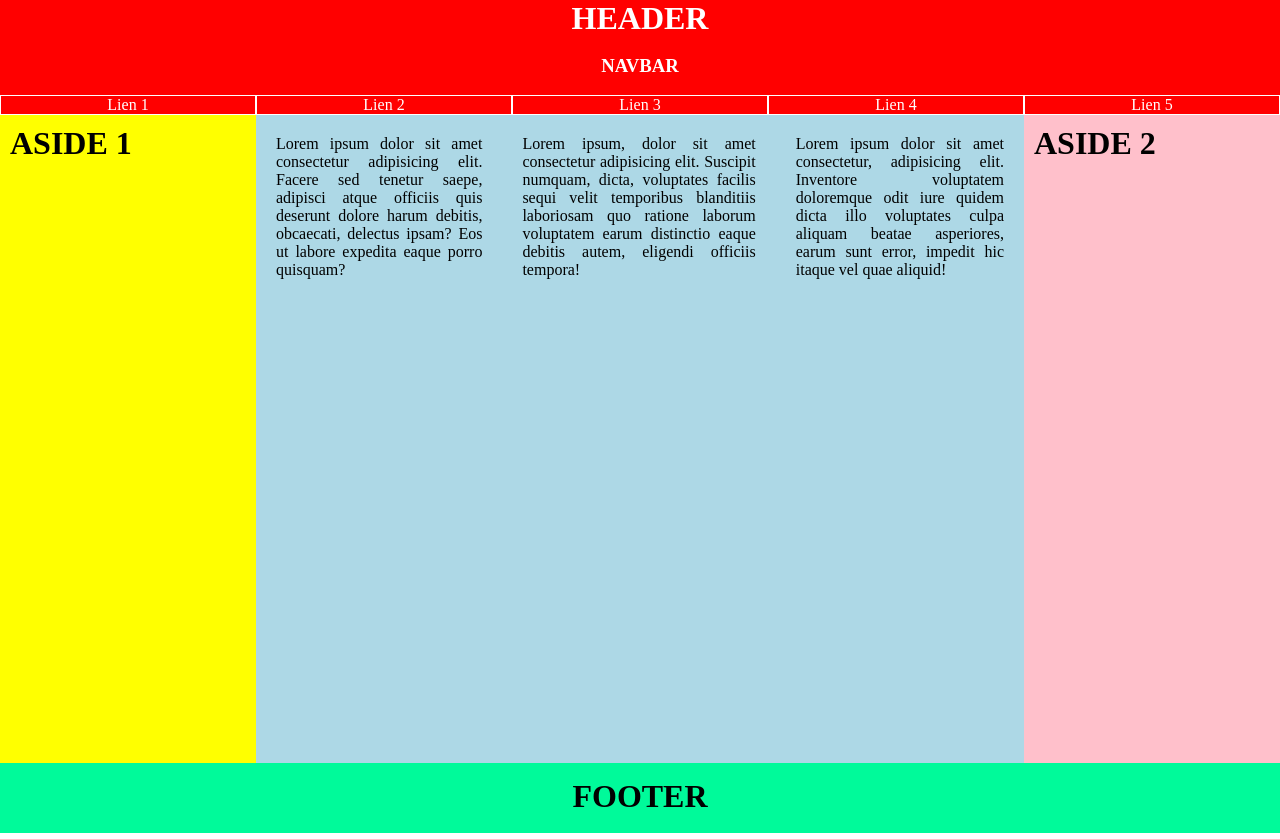
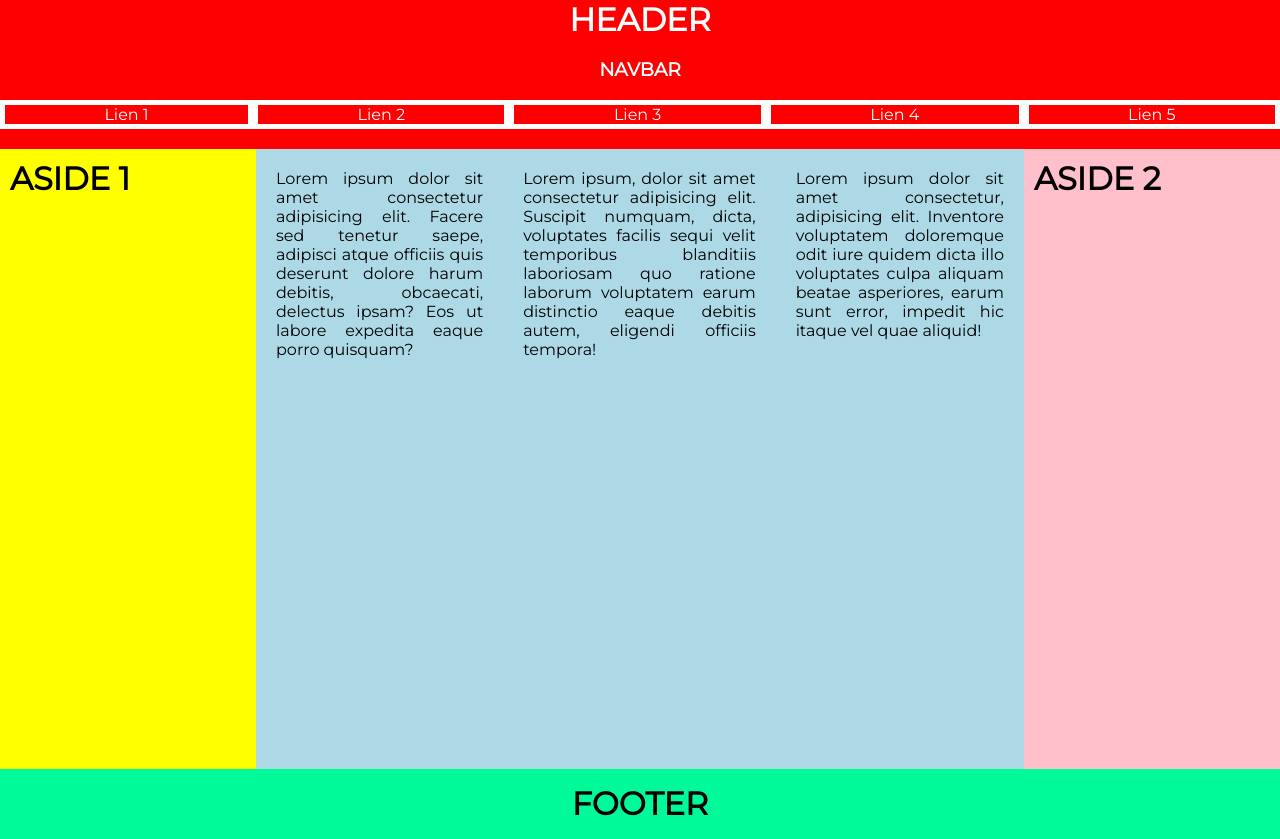
Before and after one commit to Kdasdan/Exercice-Flex, a plain HTML site: page index.html in a window 1280 px wide. Drawn offline with Linux system fonts and the light colour scheme.

Commit message:
Exercice done bis

```diff
--- a/css/style.css
+++ b/css/style.css
@@ -3,6 +3,7 @@
   box-sizing: border-box;
   margin: 0;
   padding: 0;
+  font-family: 'Montserrat', sans-serif;
 }
 
 body {
@@ -21,6 +22,7 @@ header {
   background-color: red;
   color: white;
   text-align: center;
+  padding-bottom: 20px;
 }
 
 ul {
@@ -29,7 +31,7 @@ ul {
 
 li {
   list-style: none;
-  border: solid 1px white;
+  border: solid 5px white;
   display: flex;
   flex: 1 0 auto;
   justify-content: space-evenly;
@@ -39,13 +41,26 @@ a {
   color: white;
   text-decoration: none;
 }
+
+a:hover {
+  text-decoration: underline;
+}
+
+li:hover {
+  background-color: white;
+}
+
+li:hover a {
+  color: red;
+  font-weight: bold;
+}
 /* END */
 
 /* MAIN */
 main {
   background-color: lightblue;
   display: flex;
-  height: 81vh;
+  height: 77.5vh;
 }
 
 #aside1 {
--- a/index.html
+++ b/index.html
@@ -5,6 +5,7 @@
   <meta name="viewport" content="width=device-width, initial-scale=1.0">
   <meta http-equiv="X-UA-Compatible" content="ie=edge">
   <title>Display Flex</title>
+  <link href="https://fonts.googleapis.com/css?family=Montserrat&display=swap" rel="stylesheet">
   <link rel="stylesheet" href="css/style.css">
 </head>
 <body>
```
